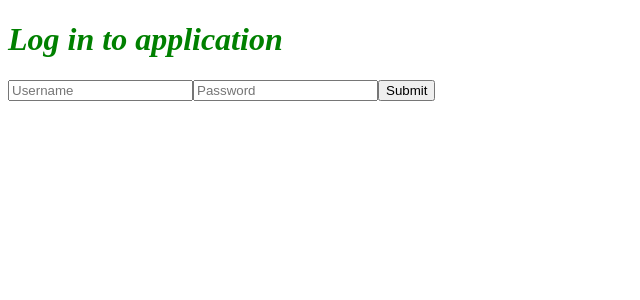
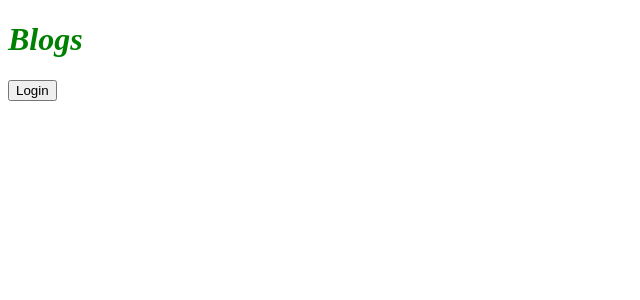
Before and after one commit to manosmin/fullstackopen, a React (Vite) app in the folder part5/bloglist-frontend/: page / in a window 1280 px wide. Shown: the top 300 px of the page, without its empty margins (0-640 px from the left). Built offline with nearby package versions, Linux system fonts and the light colour scheme.

Commit message:
part5 exercises

```diff
--- a/part5/bloglist-frontend/src/App.jsx
+++ b/part5/bloglist-frontend/src/App.jsx
@@ -1,7 +1,9 @@
-import { useState, useEffect } from "react";
+import { useState, useEffect, useRef } from "react";
 import Blog from "./components/Blog";
+import LoginForm from "./components/LoginForm";
 import BlogForm from "./components/BlogForm";
 import Notification from "./components/Notification";
+import Togglable from "./components/Togglable";
 import blogService from "./services/blogs";
 import userService from "./services/users";
 
@@ -11,6 +13,8 @@ const App = () => {
   const [username, setUsername] = useState("");
   const [password, setPassword] = useState("");
   const [message, setMessage] = useState(null);
+  const showFormRef = useRef();
+  const loginFormRef = useRef();
 
   useEffect(() => {
     if (userInfo) {
@@ -68,44 +72,38 @@ const App = () => {
     }, 3000);
   };
 
-  if (userInfo === null) {
   return (
     <div>
-        <h1>Log in to application</h1>
+      <h1>Blogs</h1>
       {message && <Notification message={message} />}
-        <form onSubmit={handleSubmit}>
-          <input
-            placeholder="Username"
-            type="text"
-            value={username}
-            onChange={(e) => setUsername(e.target.value)}
+      {!userInfo ? (
+        <Togglable buttonLabel="Login" ref={loginFormRef}>
+          <LoginForm
+            handleSubmit={handleSubmit}
+            username={username}
+            password={password}
+            setUsername={setUsername}
+            setPassword={setPassword}
           />
-          <input
-            placeholder="Password"
-            type="password"
-            value={password}
-            onChange={(e) => setPassword(e.target.value)}
-          />
-          <input type="submit" />
-        </form>
-      </div>
-    );
-  }
-
-  return (
+        </Togglable>
+      ) : (
         <div>
-      <div>
-        {localStorage.getItem("username")} is logged in
+          <p>
+            {userInfo.username} is logged in
             <button style={{ marginLeft: 8 }} onClick={handleLogout}>
               Log out
             </button>
-      </div>
-      <h1>blogs</h1>
-      {message && <Notification message={message} />}
+          </p>
+          <Togglable buttonLabel="New blog" ref={showFormRef}>
             <BlogForm setBlogs={setBlogs} setMessage={setMessage} />
+          </Togglable>
+          <div>
             {blogs.map((blog) => (
               <Blog key={blog.id} blog={blog} />
             ))}
+          </div>
+        </div>
+      )}
     </div>
   );
 };
--- /dev/null
+++ b/part5/bloglist-frontend/src/components/LoginForm.jsx
@@ -0,0 +1,26 @@
+import React from 'react'
+
+function LoginForm({ handleSubmit, username, password, setUsername, setPassword }) {
+  return (
+    <div>
+        <h2>Log in to application</h2>
+        <form onSubmit={handleSubmit}>
+          <input
+            placeholder="Username"
+            type="text"
+            value={username}
+            onChange={(e) => setUsername(e.target.value)}
+          />
+          <input
+            placeholder="Password"
+            type="password"
+            value={password}
+            onChange={(e) => setPassword(e.target.value)}
+          />
+          <input type="submit" />
+        </form>
+      </div>
+  )
+}
+
+export default LoginForm
--- /dev/null
+++ b/part5/bloglist-frontend/src/components/Togglable.jsx
@@ -0,0 +1,35 @@
+import { useState, forwardRef, useImperativeHandle } from 'react'
+
+
+const Togglable = forwardRef((props, refs) => {
+  const [visible, setVisible] = useState(false)
+
+  const hideWhenVisible = { display: visible ? 'none' : '' }
+  const showWhenVisible = { display: visible ? '' : 'none' }
+
+  const toggleVisibility = () => {
+    setVisible(!visible)
+  }
+
+
+  useImperativeHandle(refs, () => {
+    return {
+      toggleVisibility
+    }
+  })
+
+  return (
+    <div>
+      <div style={hideWhenVisible}>
+        <button onClick={toggleVisibility}>{props.buttonLabel}</button>
+      </div>
+      <div style={showWhenVisible}>
+        {props.children}
+        <button onClick={toggleVisibility}>Cancel</button>
+      </div>
+    </div>
+  )
+
+})
+
+export default Togglable
```
Lines whose indentation alone changed are shown as unchanged.
